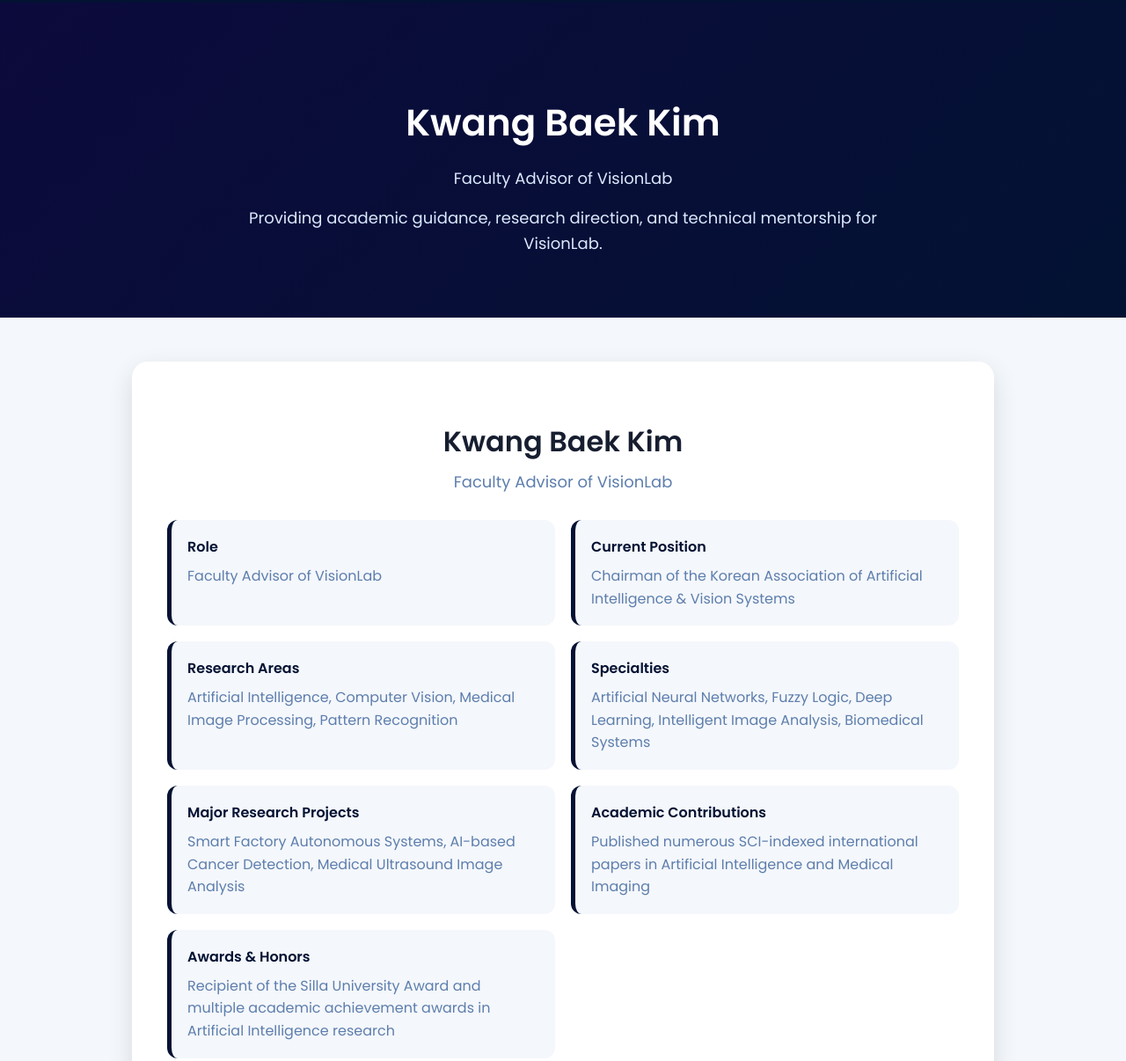
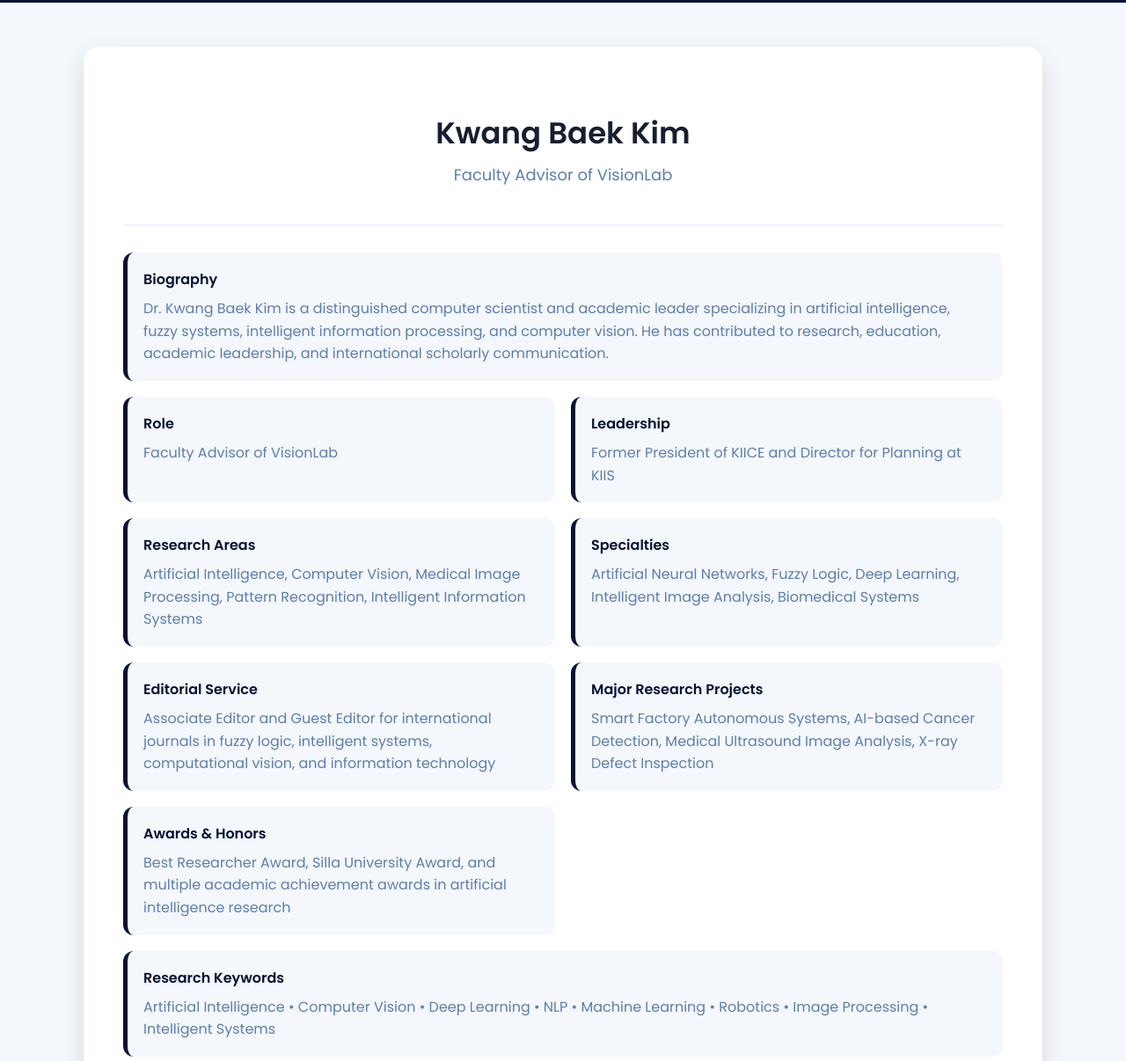
Before and after one commit to OpenVisionLab/website, a plain HTML site: page advisor.html in a window 1280 px wide. Shown: the part 89-1295 px from the top of the page at 88% size. Drawn offline with Linux system fonts and the light colour scheme.

Commit message:
update-5

```diff
--- a/advisor.html
+++ b/advisor.html
@@ -26,14 +26,14 @@
 
         header h1 {
             margin: 0;
-            color: rgb(254, 248, 246);
+            color: white;
         }
 
         .advisor-card {
             background-color: white;
-            max-width: 900px;
+            max-width: 1000px;
             margin: 50px auto;
-            padding: 40px;
+            padding: 45px;
             border-radius: 18px;
             box-shadow: 0 10px 28px rgba(0,0,0,0.12);
             transition: 0.25s;
@@ -44,9 +44,15 @@
             box-shadow: 0 15px 35px rgba(0,0,0,0.18);
         }
 
+        .advisor-title {
+            border-bottom: 2px solid #eef2ff;
+            padding-bottom: 25px;
+            margin-bottom: 30px;
+        }
+
         .advisor-title h2 {
             color: #171e30;
-            font-size: 32px;
+            font-size: 34px;
             margin-bottom: 8px;
         }
 
@@ -60,7 +66,6 @@
             display: grid;
             grid-template-columns: 1fr 1fr;
             gap: 18px;
-            margin-top: 30px;
             text-align: left;
         }
 
@@ -122,32 +127,7 @@
                 font-size: 26px;
             }
         }
-
-        .advisor-hero {
-            background: linear-gradient(135deg, #0c0a3c, #031233);
-            color: white;
-            padding: 70px 20px;
-        }
-
-        .advisor-hero h2 {
-            font-size: 42px;
-            margin-bottom: 10px;
-            color: white;
-        }
-
-        .advisor-hero p {
-            color: #dbeafe;
-            font-size: 18px;
-        }
-
-        .hero-subtitle {
-            max-width: 750px;
-            margin: 15px auto 0;
-            line-height: 1.6;
-        }
-
     </style>
-
 </head>
 
 <body>
@@ -158,17 +138,6 @@
         </a>
     </header>
 
-    <section class="advisor-hero">
-        <h2>Kwang Baek Kim</h2>
-
-        <p>Faculty Advisor of VisionLab</p>
-
-        <p class="hero-subtitle">
-            Providing academic guidance, research direction,
-            and technical mentorship for VisionLab.
-        </p>
-    </section>
-
     <div class="advisor-card">
 
         <div class="advisor-title">
@@ -177,45 +146,94 @@
         </div>
 
         <div class="info-grid">
+
+            <div class="info-box wide">
+                <strong>Biography</strong>
+                <span>
+                    Dr. Kwang Baek Kim is a distinguished computer scientist and academic leader
+                    specializing in artificial intelligence, fuzzy systems, intelligent information processing,
+                    and computer vision. He has contributed to research, education, academic leadership,
+                    and international scholarly communication.
+                </span>
+            </div>
+
             <div class="info-box">
                 <strong>Role</strong>
                 <span>Faculty Advisor of VisionLab</span>
             </div>
 
             <div class="info-box">
-                <strong>Current Position</strong>
-                <span>Chairman of the Korean Association of Artificial Intelligence & Vision Systems</span>
+                <strong>Leadership</strong>
+                <span>
+                    Former President of KIICE and Director for Planning at KIIS
+                </span>
             </div>
 
             <div class="info-box">
                 <strong>Research Areas</strong>
-                <span>Artificial Intelligence, Computer Vision, Medical Image Processing, Pattern Recognition</span>
+                <span>
+                    Artificial Intelligence, Computer Vision, Medical Image Processing,
+                    Pattern Recognition, Intelligent Information Systems
+                </span>
             </div>
 
             <div class="info-box">
                 <strong>Specialties</strong>
-                <span>Artificial Neural Networks, Fuzzy Logic, Deep Learning, Intelligent Image Analysis, Biomedical Systems</span>
+                <span>
+                    Artificial Neural Networks, Fuzzy Logic, Deep Learning,
+                    Intelligent Image Analysis, Biomedical Systems
+                </span>
+            </div>
+
+            <div class="info-box">
+                <strong>Editorial Service</strong>
+                <span>
+                    Associate Editor and Guest Editor for international journals in fuzzy logic,
+                    intelligent systems, computational vision, and information technology
+                </span>
             </div>
 
             <div class="info-box">
                 <strong>Major Research Projects</strong>
-                <span>Smart Factory Autonomous Systems, AI-based Cancer Detection, Medical Ultrasound Image Analysis</span>
-            </div>
-
-            <div class="info-box">
-                <strong>Academic Contributions</strong>
-                <span>Published numerous SCI-indexed international papers in Artificial Intelligence and Medical Imaging</span>
+                <span>
+                    Smart Factory Autonomous Systems, AI-based Cancer Detection,
+                    Medical Ultrasound Image Analysis, X-ray Defect Inspection
+                </span>
             </div>
 
             <div class="info-box">
                 <strong>Awards & Honors</strong>
-                <span>Recipient of the Silla University Award and multiple academic achievement awards in Artificial Intelligence research</span>
+                <span>
+                    Best Researcher Award, Silla University Award, and multiple academic achievement awards
+                    in artificial intelligence research
+                </span>
+            </div>
+
+            <div class="info-box wide">
+                <strong>Research Keywords</strong>
+
+                <span>
+                    Artificial Intelligence • Computer Vision • Deep Learning • NLP • Machine Learning • Robotics • Image Processing • Intelligent Systems
+                </span>
+            </div>
+            <div class="info-box wide">
+                <strong>Featured Publications</strong>
+                <span>
+                    • Vector quantizer of medical image using wavelet transform and enhanced SOM algorithm<br><br>
+                    • Passport recognition and face verification using enhanced fuzzy ART based RBF network<br><br>
+                    • Area extraction of the liver and hepatocellular carcinoma in CT scans<br><br>
+                    • Automatic extraction of appendix from ultrasonography with self-organizing map<br><br>
+                    • Automatic extraction of rotator cuff tendon tears from ultrasound images
+                </span>
             </div>
 
             <div class="info-box wide">
                 <strong>Contribution to VisionLab</strong>
-                <span>Providing academic guidance, research direction, and technical mentorship for VisionLab</span>
+                <span>
+                    Providing academic guidance, research direction, and technical mentorship for VisionLab.
+                </span>
             </div>
+
         </div>
 
         <a class="back-button" href="index.html">← Back to Main Page</a>
```
